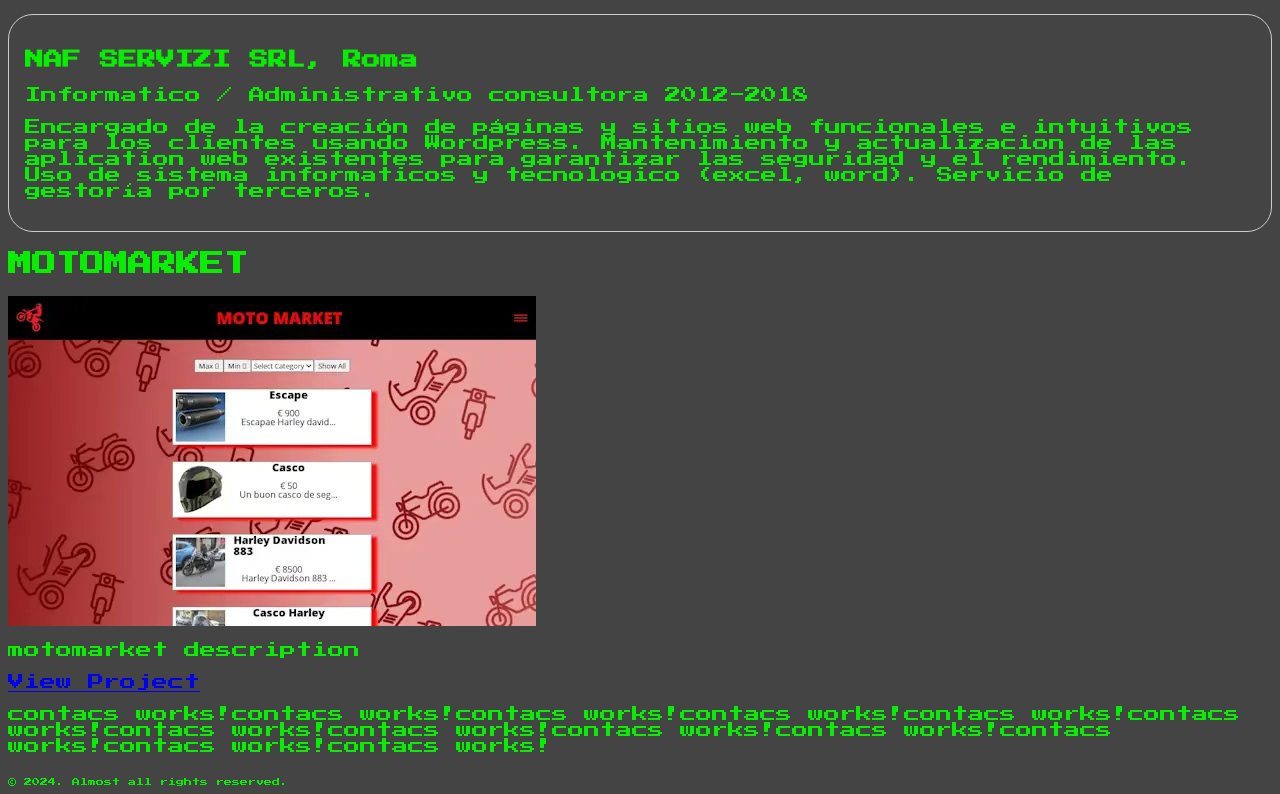
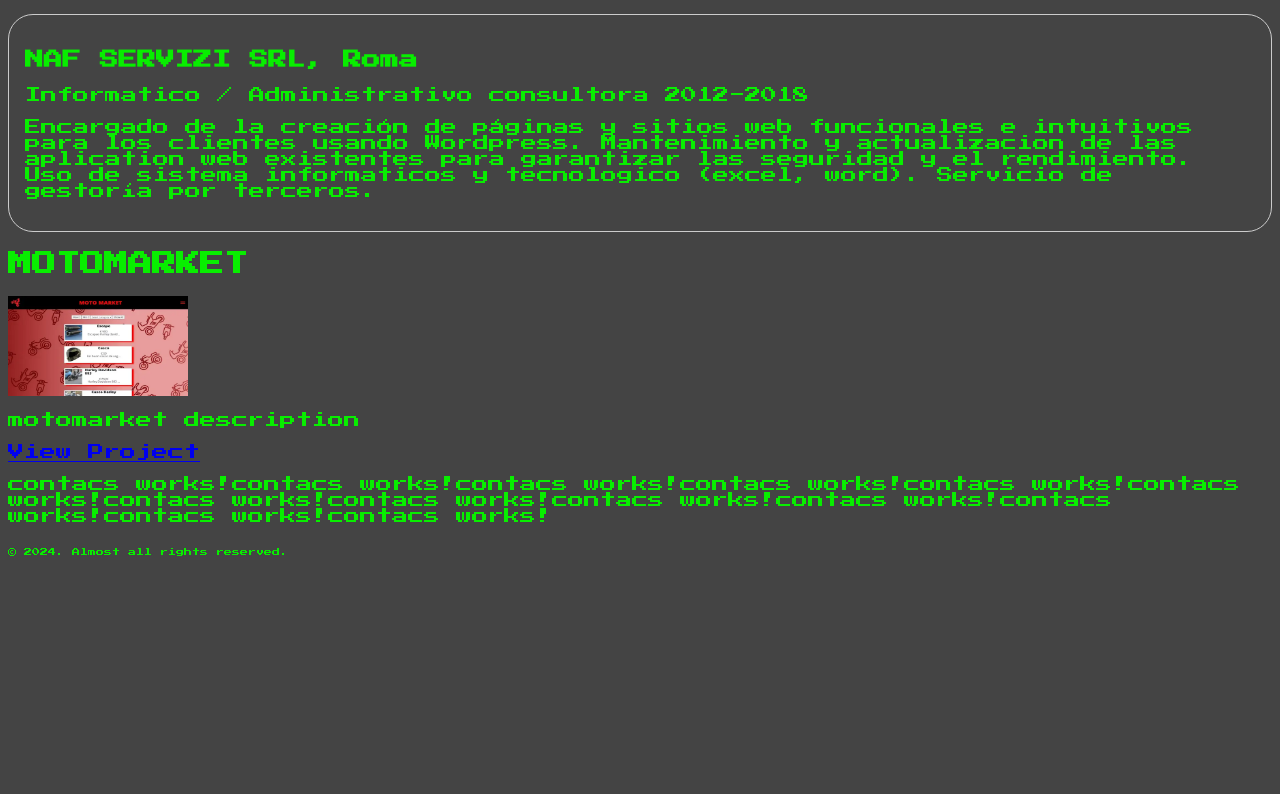
Before and after one commit to Malethik/portfolio, an Angular app: page / in a window 1280 px wide. Shown: the part 1075-1869 px from the top of the page. After the commit the page ends 1639 px from the top, so only its background shows below. Built offline with nearby package versions, Linux system fonts and the light colour scheme.

Commit message:
added first project

```diff
--- a/src/app/projects/projects.component.html
+++ b/src/app/projects/projects.component.html
@@ -2,7 +2,12 @@
   <div>
     <h2>MOTOMARKET</h2>
     <div class="motomarket">
-      <img src="../../assets/motomarket.webp" alt="project1.name" />
+      <img
+        src="../../assets/motomarket.webp"
+        alt="project1.name"
+        height="100"
+        width="180"
+      />
       <p>motomarket description</p>
       <a href="https://motomarketes.netlify.app/home" target="_blank"
         >View Project</a
```
